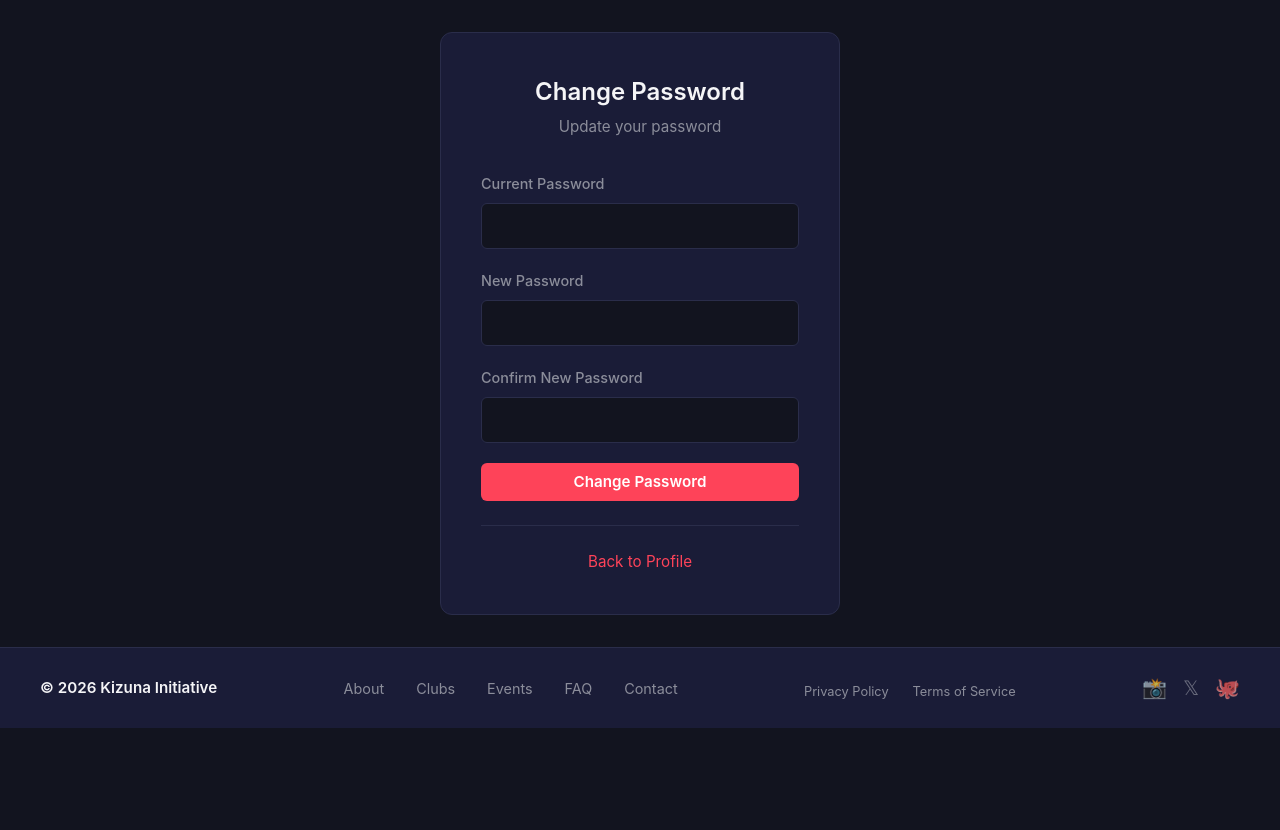
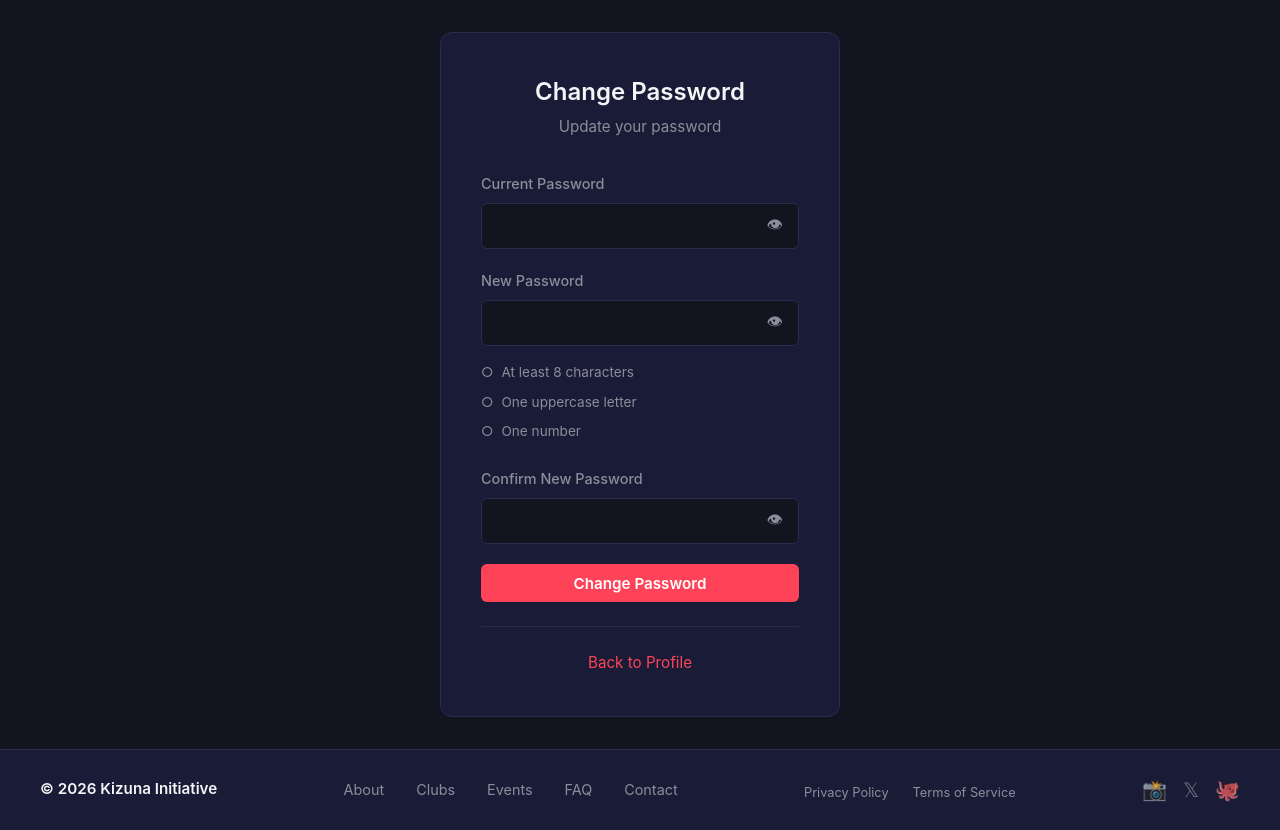
Before and after one commit to nitrimandylis/kizuna, a Flask app: page /profile/change-password in a window 1280 px wide. Shown: the part 77-907 px from the top of the page. Before the commit the page ends 805 px from the top, so only its background shows below. Run offline with Flask 3, Linux system fonts and the light colour scheme; a user stored in the database is signed in; some libraries are stand-ins or nearby versions.

Commit message:
feat: add password visibility toggles and requirements to change password page
- Add visibility toggle to all password fields
- Add password requirements list with real-time validation
- Add password match confirmation check
- Reuse existing password field styling and JS patterns

```diff
--- a/templates/profile/change_password.html
+++ b/templates/profile/change_password.html
@@ -16,17 +16,32 @@
 
                 <div class="form-group">
                     <label class="form-label" for="current_password">Current Password</label>
-                    <input type="password" name="current_password" id="current_password" class="form-input" required>
+                    <div class="password-field">
+                        <input type="password" name="current_password" id="current_password" class="form-input" required autocomplete="current-password">
+                        <button type="button" class="password-toggle" aria-label="Toggle password visibility" onclick="togglePassword(this)">👁</button>
+                    </div>
                 </div>
 
                 <div class="form-group">
                     <label class="form-label" for="new_password">New Password</label>
-                    <input type="password" name="new_password" id="new_password" class="form-input" required minlength="8">
+                    <div class="password-field">
+                        <input type="password" name="new_password" id="new_password" class="form-input" required minlength="8" autocomplete="new-password" oninput="checkPasswordStrength(this.value); checkPasswordMatch()">
+                        <button type="button" class="password-toggle" aria-label="Toggle password visibility" onclick="togglePassword(this)">👁</button>
+                    </div>
+                    <ul class="password-requirements" id="password-requirements">
+                        <li id="req-length">At least 8 characters</li>
+                        <li id="req-upper">One uppercase letter</li>
+                        <li id="req-number">One number</li>
+                    </ul>
                 </div>
 
                 <div class="form-group">
                     <label class="form-label" for="confirm_password">Confirm New Password</label>
-                    <input type="password" name="confirm_password" id="confirm_password" class="form-input" required>
+                    <div class="password-field">
+                        <input type="password" name="confirm_password" id="confirm_password" class="form-input" required autocomplete="new-password" oninput="checkPasswordMatch()">
+                        <button type="button" class="password-toggle" aria-label="Toggle password visibility" onclick="togglePassword(this)">👁</button>
+                    </div>
+                    <span class="form-error" id="password-match" style="display: none;">Passwords do not match</span>
                 </div>
 
                 <button type="submit" class="btn btn-primary btn-full">Change Password</button>
@@ -38,4 +53,35 @@
         </div>
     </div>
 </div>
+
+<script>
+function togglePassword(btn) {
+    const input = btn.previousElementSibling;
+    const isPassword = input.type === 'password';
+    input.type = isPassword ? 'text' : 'password';
+    btn.textContent = isPassword ? '🙈' : '👁';
+}
+
+function checkPasswordStrength(password) {
+    const hasLength = password.length >= 8;
+    const hasUpper = /[A-Z]/.test(password);
+    const hasNumber = /[0-9]/.test(password);
+
+    document.getElementById('req-length').classList.toggle('valid', hasLength);
+    document.getElementById('req-upper').classList.toggle('valid', hasUpper);
+    document.getElementById('req-number').classList.toggle('valid', hasNumber);
+}
+
+function checkPasswordMatch() {
+    const password = document.getElementById('new_password').value;
+    const confirm = document.getElementById('confirm_password').value;
+    const matchSpan = document.getElementById('password-match');
+
+    if (confirm && password !== confirm) {
+        matchSpan.style.display = 'block';
+    } else {
+        matchSpan.style.display = 'none';
+    }
+}
+</script>
 {% endblock %}
```
